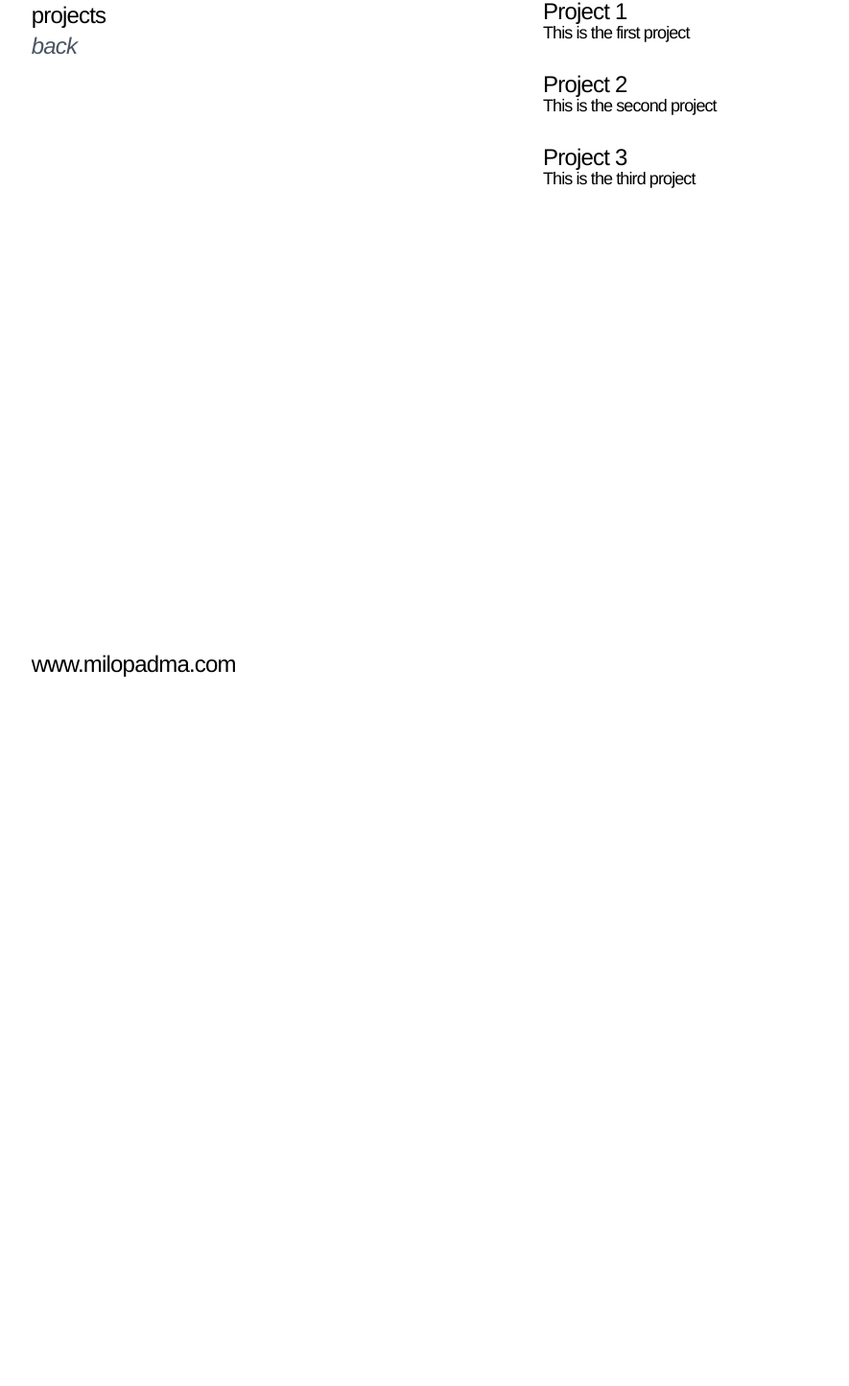
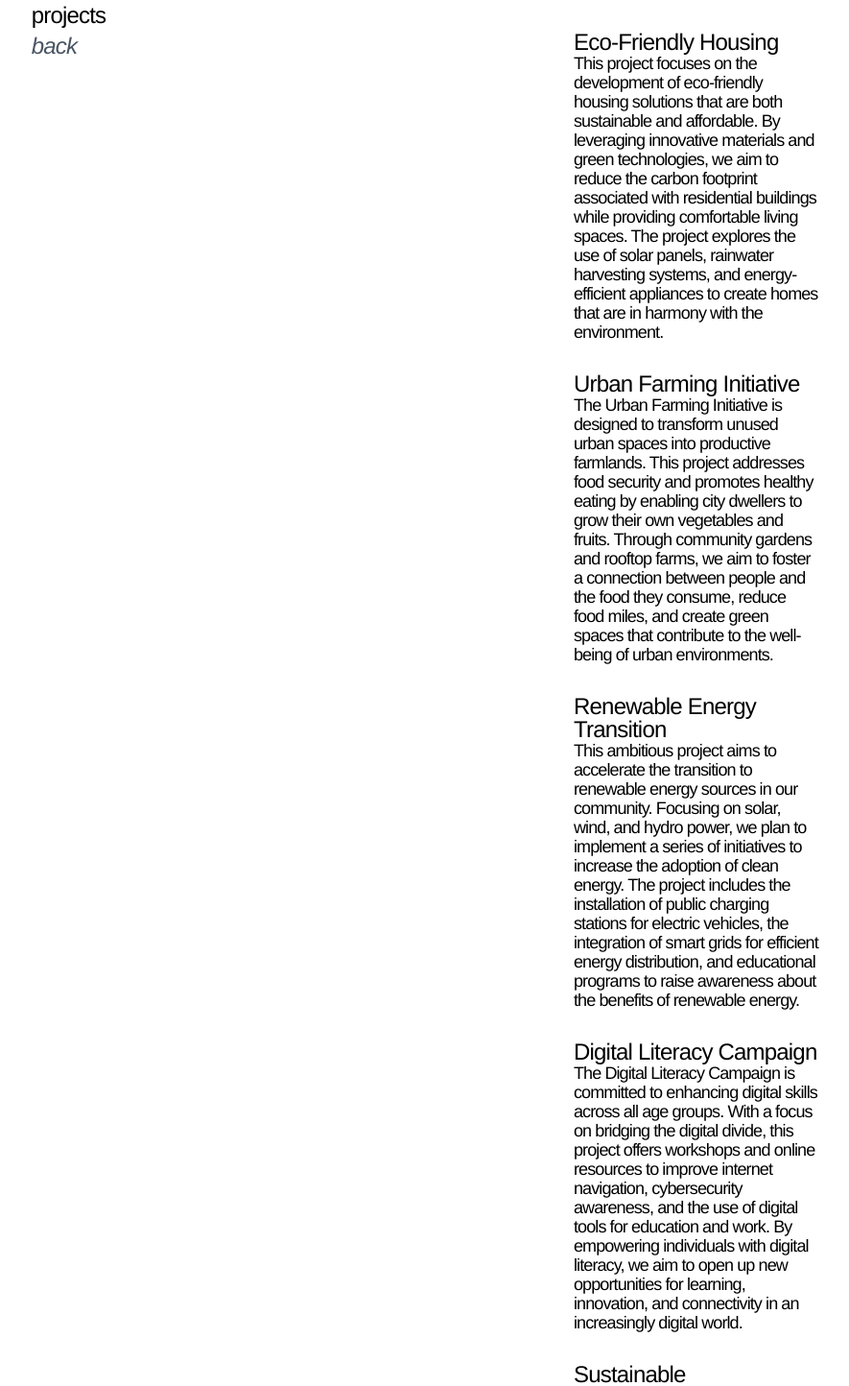
Before and after one commit to Milopadma/whoami-2, a React (Vite) app: page /projects in a window 1280 px wide. Shown: the part 32-1476 px from the top of the page at 96% size, without its empty margins (74-959 px from the left). Before the commit the page ends 832 px from the top, so only its background shows below. Built offline with nearby package versions, Linux system fonts and the light colour scheme.

Commit message:
feat: hover opacity

```diff
--- a/package.json
+++ b/package.json
@@ -13,7 +13,8 @@
     "framer-motion": "^11.0.3",
     "react": "^18.2.0",
     "react-dom": "^18.2.0",
-    "react-router-dom": "^6.22.0"
+    "react-router-dom": "^6.22.0",
+    "zustand": "^4.5.1"
   },
   "devDependencies": {
     "@types/react": "^18.2.43",
--- a/src/components/card.tsx
+++ b/src/components/card.tsx
@@ -1,5 +1,6 @@
 import { useState } from "react";
 import Button from "./button";
+import { useHoverStore } from "../hover-store";
 
 interface CardProps {
   data: {
@@ -8,10 +9,13 @@ interface CardProps {
     imageUrl: string;
     linkUrl: string;
   };
+  style?: React.CSSProperties;
 }
 
-function Card({ data }: CardProps) {
-  const [isHovered, setIsHovered] = useState(false);
+function Card({ data, style }: CardProps) {
+  const { hoveredCard, setHoveredCard } = useHoverStore();
+  const isHovered = hoveredCard === data.title;
+
   const [coords, setCoords] = useState({ x: 0, y: 0 });
 
   const handleMouseMove = (event: { clientX: any; clientY: any }) => {
@@ -33,11 +37,17 @@ function Card({ data }: CardProps) {
 
   return (
     <div
-      onMouseEnter={() => setIsHovered(true)}
-      onMouseLeave={() => setIsHovered(false)}
+      onMouseEnter={() => setHoveredCard(data.title)}
+      onMouseLeave={() => setHoveredCard(null)}
       onMouseMove={handleMouseMove}
-      style={{ position: "relative", cursor: isHovered ? "none" : "auto" }}
-      className={`flex flex-col gap-4 transition-all duration-300 ${isHovered ? "cursor-none pb-8 pt-8" : ""}`}
+      style={{
+        position: "relative",
+        cursor: isHovered ? "none" : "auto",
+        ...style,
+      }}
+      className={`flex flex-col gap-4 transition-all duration-300 ${
+        isHovered ? "cursor-none pb-8 pt-8" : ""
+      }`}
     >
       <a href={data.linkUrl} className="cursor-none">
         <div
--- a/src/components/scrollview.tsx
+++ b/src/components/scrollview.tsx
@@ -1,18 +1,23 @@
 import React from "react";
 import Card from "./card";
+import { useHoverStore } from "../hover-store";
 
 interface ScrollViewProps {
   data: any[]; // Replace 'any' with the type of your data
 }
 
 const ScrollView: React.FC<ScrollViewProps> = ({ data }) => {
+  const { hoveredCard } = useHoverStore();
   return (
-    <div
-      style={{ overflowY: "scroll", height: "400px" }}
-      className="flex flex-col gap-8"
-    >
+    <div className="no-scrollbar flex h-full w-full flex-col gap-8 overflow-y-scroll p-8">
       {data.map((item, index) => (
-        <Card key={index} data={item} />
+        <Card
+          key={index}
+          data={item}
+          style={{
+            opacity: hoveredCard && hoveredCard !== item.title ? 0.1 : 1,
+          }}
+        />
       ))}
     </div>
   );
--- /dev/null
+++ b/src/hover-store.ts
@@ -0,0 +1,11 @@
+import create from "zustand";
+
+type HoverStore = {
+  hoveredCard: string | null;
+  setHoveredCard: (id: string | null) => void;
+};
+
+export const useHoverStore = create<HoverStore>((set) => ({
+  hoveredCard: null,
+  setHoveredCard: (id) => set({ hoveredCard: id }),
+}));
--- a/src/index.css
+++ b/src/index.css
@@ -25,3 +25,19 @@ div {
 .animate-underline:hover {
   background-size: 100% 2px;
 }
+
+/*
+    https://github.com/tailwindlabs/tailwindcss/discussions/2394
+    https://github.com/tailwindlabs/tailwindcss/pull/5732
+*/
+@layer utilities {
+  /* Chrome, Safari and Opera */
+  .no-scrollbar::-webkit-scrollbar {
+    display: none;
+  }
+
+  .no-scrollbar {
+    -ms-overflow-style: none; /* IE and Edge */
+    scrollbar-width: none; /* Firefox */
+  }
+}
--- a/src/projects.tsx
+++ b/src/projects.tsx
@@ -7,22 +7,46 @@ import ScrollView from "./components/scrollview";
 
 const data = [
   {
-    title: "Project 1",
-    description: "This is the first project",
-    imageUrl: "test.jpeg",
-    linkUrl: "/",
+    title: "Eco-Friendly Housing",
+    description:
+      "This project focuses on the development of eco-friendly housing solutions that are both sustainable and affordable. By leveraging innovative materials and green technologies, we aim to reduce the carbon footprint associated with residential buildings while providing comfortable living spaces. The project explores the use of solar panels, rainwater harvesting systems, and energy-efficient appliances to create homes that are in harmony with the environment.",
+    imageUrl: "eco_friendly_housing.jpeg",
+    linkUrl: "eco-friendly-housing",
   },
   {
-    title: "Project 2",
-    description: "This is the second project",
-    imageUrl: "test.jpeg",
-    linkUrl: "/",
+    title: "Urban Farming Initiative",
+    description:
+      "The Urban Farming Initiative is designed to transform unused urban spaces into productive farmlands. This project addresses food security and promotes healthy eating by enabling city dwellers to grow their own vegetables and fruits. Through community gardens and rooftop farms, we aim to foster a connection between people and the food they consume, reduce food miles, and create green spaces that contribute to the well-being of urban environments.",
+    imageUrl: "urban_farming_initiative.jpeg",
+    linkUrl: "urban-farming-initiative",
   },
   {
-    title: "Project 3",
-    description: "This is the third project",
-    imageUrl: "test.jpeg",
-    linkUrl: "/",
+    title: "Renewable Energy Transition",
+    description:
+      "This ambitious project aims to accelerate the transition to renewable energy sources in our community. Focusing on solar, wind, and hydro power, we plan to implement a series of initiatives to increase the adoption of clean energy. The project includes the installation of public charging stations for electric vehicles, the integration of smart grids for efficient energy distribution, and educational programs to raise awareness about the benefits of renewable energy.",
+    imageUrl: "renewable_energy_transition.jpeg",
+    linkUrl: "renewable-energy-transition",
+  },
+  {
+    title: "Digital Literacy Campaign",
+    description:
+      "The Digital Literacy Campaign is committed to enhancing digital skills across all age groups. With a focus on bridging the digital divide, this project offers workshops and online resources to improve internet navigation, cybersecurity awareness, and the use of digital tools for education and work. By empowering individuals with digital literacy, we aim to open up new opportunities for learning, innovation, and connectivity in an increasingly digital world.",
+    imageUrl: "digital_literacy_campaign.jpeg",
+    linkUrl: "digital-literacy-campaign",
+  },
+  {
+    title: "Sustainable Transportation Network",
+    description:
+      "This project envisions a sustainable transportation network that minimizes environmental impact while improving mobility. By expanding bike lanes, enhancing public transportation options, and promoting electric vehicles, we aim to reduce greenhouse gas emissions and congestion in urban areas. The initiative also explores innovative solutions like car-sharing programs and smart traffic management systems to create a more efficient and eco-friendly transportation ecosystem.",
+    imageUrl: "sustainable_transportation_network.jpeg",
+    linkUrl: "sustainable-transportation-network",
+  },
+  {
+    title: "Community Health Outreach",
+    description:
+      "The Community Health Outreach project aims to improve public health through preventive care, education, and accessible healthcare services. Targeting underserved populations, the project includes mobile health clinics, vaccination drives, and health workshops. By focusing on preventative measures and early intervention, we hope to build a healthier community with reduced healthcare costs and improved quality of life for all residents.",
+    imageUrl: "community_health_outreach.jpeg",
+    linkUrl: "community-health-outreach",
   },
 ];
 
```
Also changed, not shown: 1 other file (tests, documents, lock files or other folders).
